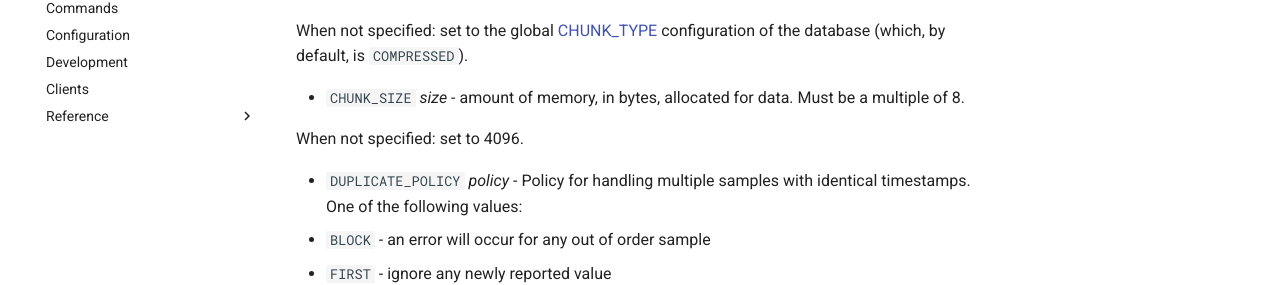
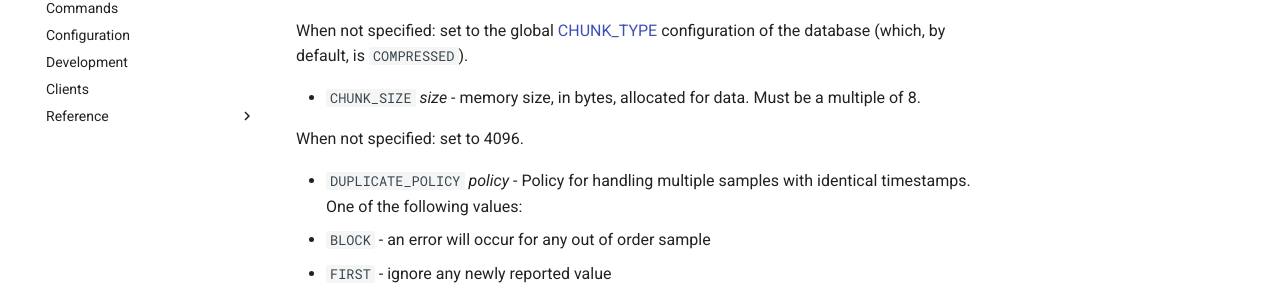
Before and after one commit to RedisTimeSeries/RedisTimeSeries, an MkDocs documentation site: the page built from docs/commands/ts.create.md, in a window 1280 px wide and 900 px high, scrolled down 655 px. Shown: the part 172-457 px from the top of the window. Built offline with MkDocs 1.6.1 and Material for MkDocs 9.7.7, drawn with Linux system fonts in a browser that asks for light colours; comment, search, counter and statistics services are not loaded.

Commit message:
Update ts.create.md

```diff
--- a/docs/commands/ts.create.md
+++ b/docs/commands/ts.create.md
@@ -25,7 +25,7 @@ Optional args:
 
    When not specified: set to the global [CHUNK_TYPE](https://redis.io/docs/stack/timeseries/configuration/#chunk_type) configuration of the database (which, by default, is `COMPRESSED`).
 
-- `CHUNK_SIZE` _size_ - amount of memory, in bytes, allocated for data. Must be a multiple of 8.
+- `CHUNK_SIZE` _size_ - memory size, in bytes, allocated for data. Must be a multiple of 8.
 
    When not specified: set to 4096.
 
```
